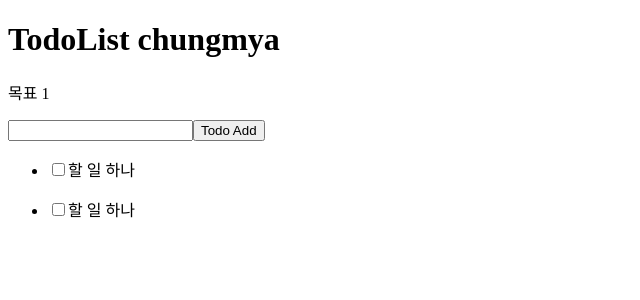
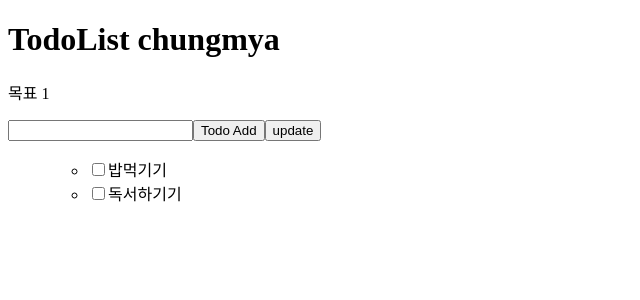
Before and after one commit to chungmya/Teamproject, a Next.js app in the folder react-storybook/: page /todolist in a window 1280 px wide. Shown: the top 300 px of the page, without its empty margins (0-640 px from the left). Built offline with nearby package versions, Linux system fonts and the light colour scheme.

Commit message:
리액트 todo update적용중

```diff
--- a/react-storybook/app/todolist/TodoBoard.jsx
+++ b/react-storybook/app/todolist/TodoBoard.jsx
@@ -1,13 +1,17 @@
-import { use } from "react";
+import { useState } from "react";
 import TodoItem from "./TodoItem";
-//import styles from "./todolist.module.scss";
+import styles from "./todolist.module.scss";
 
 
 
 function TodoBoard(props) {
 	return (
 		<div className="todoboard">
-			{props.todoList.map((item)=><TodoItem item={item}/>)}
+			<ul>
+				{props.todoList.map((todo) => (
+					<TodoItem key={todo.id} title={todo.title}/>
+				))}
+			</ul>
 		</div>
 	);
 };
--- a/react-storybook/app/todolist/TodoItem.jsx
+++ b/react-storybook/app/todolist/TodoItem.jsx
@@ -1,22 +1,23 @@
+
 import { useState } from "react";
 import styles from "./todolist.module.scss";
 
 
-function TodoItem(props) {
+function TodoItem(todo) {
 	const [completed, setCompleted] = useState(false);
 
 	return (
 		<div>
 			<ul>
-				<li className="todo-item">
+				<li className={styles.todoItem}>
 					<input
 					type="checkbox"
 					checked={completed}
 					onChange={() => setCompleted(!completed)}
 					/>
 					<span className={completed ? styles.completed : ""}>
-        할 일 하나
-      </span>
+					{todo.title}
+					</span>
 				</li>
 			</ul>
 		</div>
--- a/react-storybook/app/todolist/page.jsx
+++ b/react-storybook/app/todolist/page.jsx
@@ -2,26 +2,18 @@
 import { useState } from "react";
 import styles from "./todolist.module.scss";
 import TodoBoard from "./TodoBoard";
+import TodoItem from "./TodoItem";
 
 
 function App() {
 	const [inputValue, setInputValue] = useState('')
 	const [todoList, setTodoList] = useState([
-		{
-			id: 1, title:"밥먹기기", completed: false
-		},
-		{
-			id: 2, title:"독서하기기", completed: false
-		},
+		{ id: 1, title:"밥먹기기", completed: false },
+		{ id: 2, title:"독서하기기", completed: false },
 	])
 
-
-
-
-
 	const addItem=() => {
-		//console.log("dfafd", inputValue)
-		setTodoList([...todoList,inputValue])
+		setTodoList([...todoList, inputValue])
 	}
 
 
@@ -35,6 +27,7 @@ function App() {
 				</div>
 					<input value={inputValue} type="text" onChange={(event)=>setInputValue(event.target.value)}/>
 					<button onClick={addItem}>Todo Add</button>
+					<input type="button" value="update" />
 					<TodoBoard todoList={todoList} />
 				</div>
 			</div>
--- a/react-storybook/app/todolist/todolist.module.scss
+++ b/react-storybook/app/todolist/todolist.module.scss
@@ -20,6 +20,12 @@
 }
 
 	.completed {
-	text-decoration: line-through;
-	opacity: 0.5;
+			text-decoration: line-through;
+			opacity: 0.5;
 	}
+
+	.todoItem {
+		&::marker {
+			display: none;
+		}
+	}
```
Also changed, not shown: react-storybook/app/page.jsx (+13 -0 lines).
